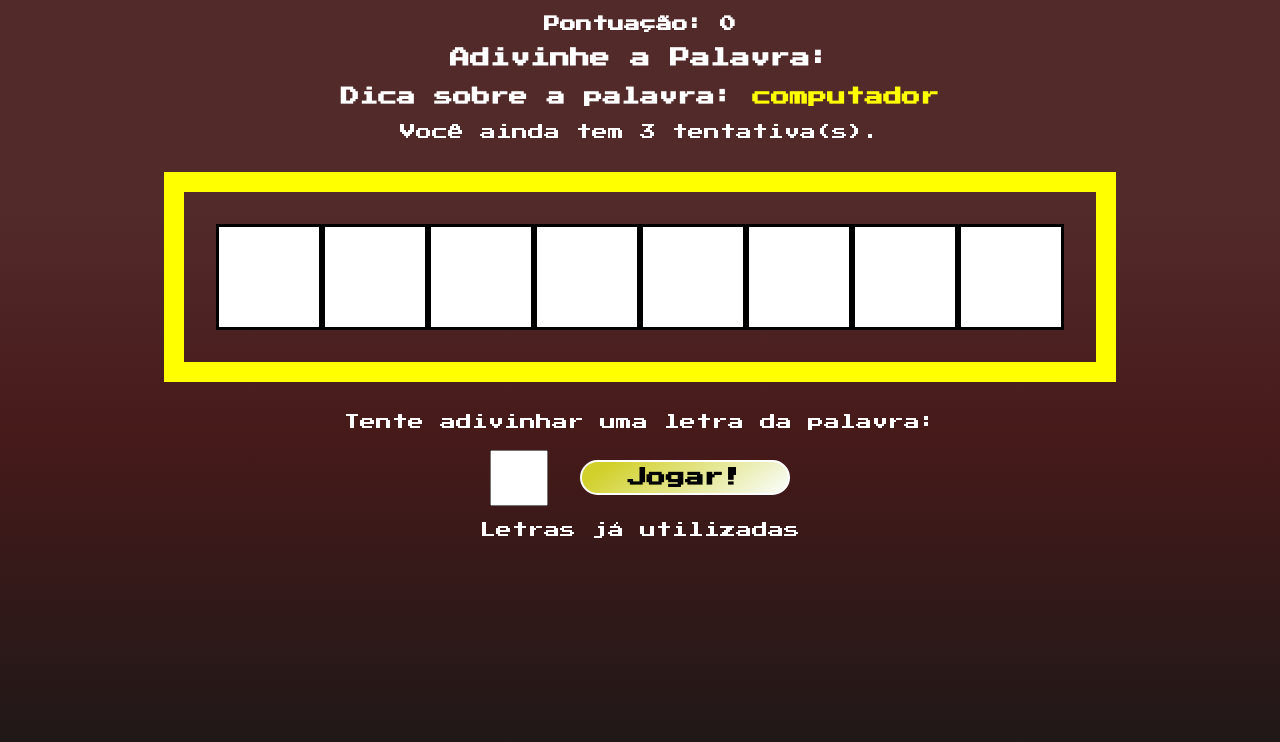
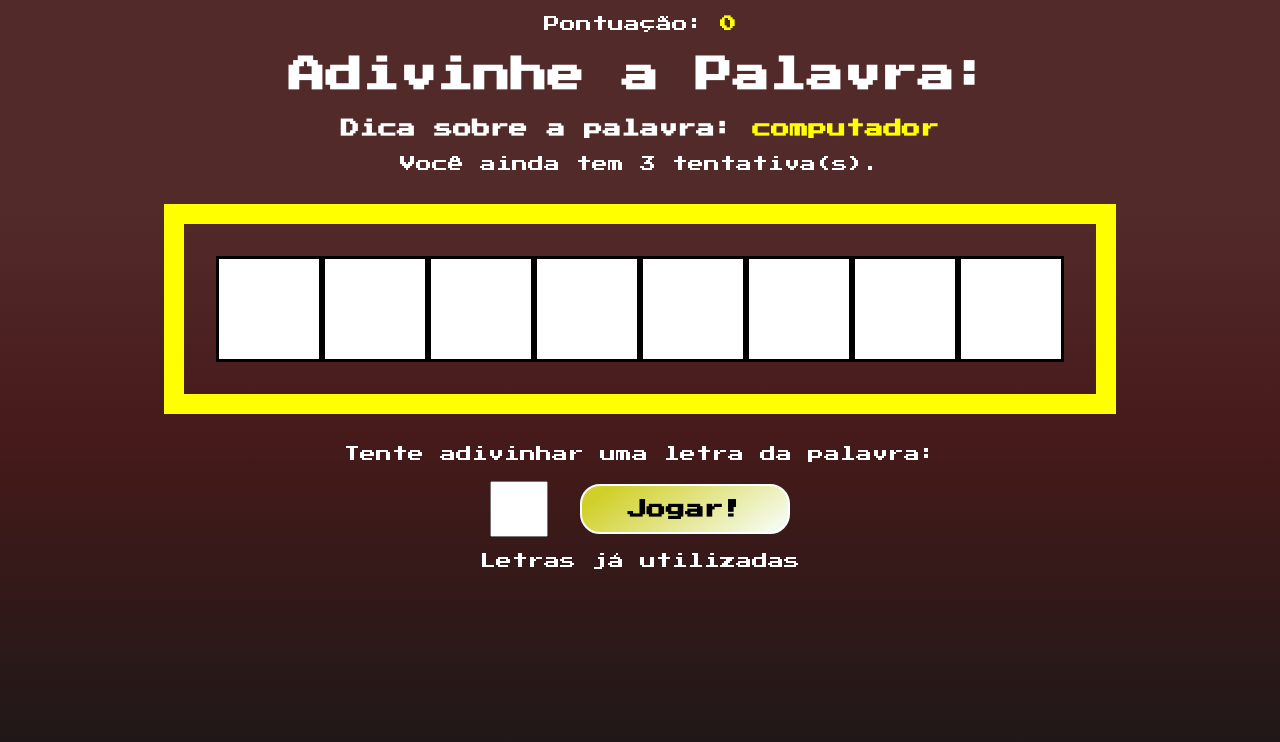
Before and after one commit to TitanCodeXD/Secret-Word, a React (Vite) app: page / in a window 1280 px wide. Both pictures are taken after a click on the button "Começar o Jogo!". Shown: the top 742 px of the page. Built offline with nearby package versions, Linux system fonts and the light colour scheme.

Commit message:
Estilizando tela de Fim de jogo

```diff
--- a/src/App.jsx
+++ b/src/App.jsx
@@ -137,7 +137,10 @@ const retry = () => {
         guesses = {guesses}
         score = {score}
         />}
-        {gameStage === 'end' && <GameOver retry = {retry}/>}
+        {gameStage === 'end' && <GameOver
+        retry = {retry}
+        score = {score}
+        />}
 
 
       </div>
--- a/src/components/Game/Game.css
+++ b/src/components/Game/Game.css
@@ -1,5 +1,5 @@
 .game h1{
-    font-size: 20px;
+    font-size: 37px;
 }
 
 .font {
@@ -12,6 +12,7 @@ h3 {
 
 .points span{
     font-weight: bold;
+    color: yellow;
 }
 
 .tip span{
--- a/src/components/Game/Game.jsx
+++ b/src/components/Game/Game.jsx
@@ -32,7 +32,7 @@ const Game = ({
     <div className = "game font">
 
         <p className = "points">
-        <span>Pontuação: {score}</span>
+        Pontuação: <span>{score}</span>
         </p>
 
         <h1>Adivinhe a Palavra:</h1>
--- a/src/components/GameOver/GameOver.css
+++ b/src/components/GameOver/GameOver.css
@@ -0,0 +1,12 @@
+.fim h1{
+    margin-bottom: 50px;
+    color: red;
+}
+
+.fim span {
+    color: yellow;
+}
+
+.fim h2 {
+    margin-bottom: 35px;
+}
--- a/src/components/GameOver/GameOver.jsx
+++ b/src/components/GameOver/GameOver.jsx
@@ -1,13 +1,16 @@
 import React from 'react'
 import './GameOver.css';
 
-const GameOver = ({retry}) => {
+const GameOver = ({retry, score}) => {
 
   return (
 
-    <div>
+    <div className='fim'>
 
-        <h1>GameOver</h1>
+        <h1>Fim de Jogo!</h1>
+
+        <h2>A sua pontuação foi: <span>{score}</span>!</h2>
+
         <button onClick={retry}>Clique para Recomeçar</button>
 
     </div>
--- a/src/index.css
+++ b/src/index.css
@@ -17,7 +17,7 @@ button {
     text-align: center;
     font-size: 1.2rem;
     font-weight: bold;
-    height: 35px;
+    height: 50px;
     cursor: pointer;
     border: 2px solid white;
     border-radius: 20px;
```
